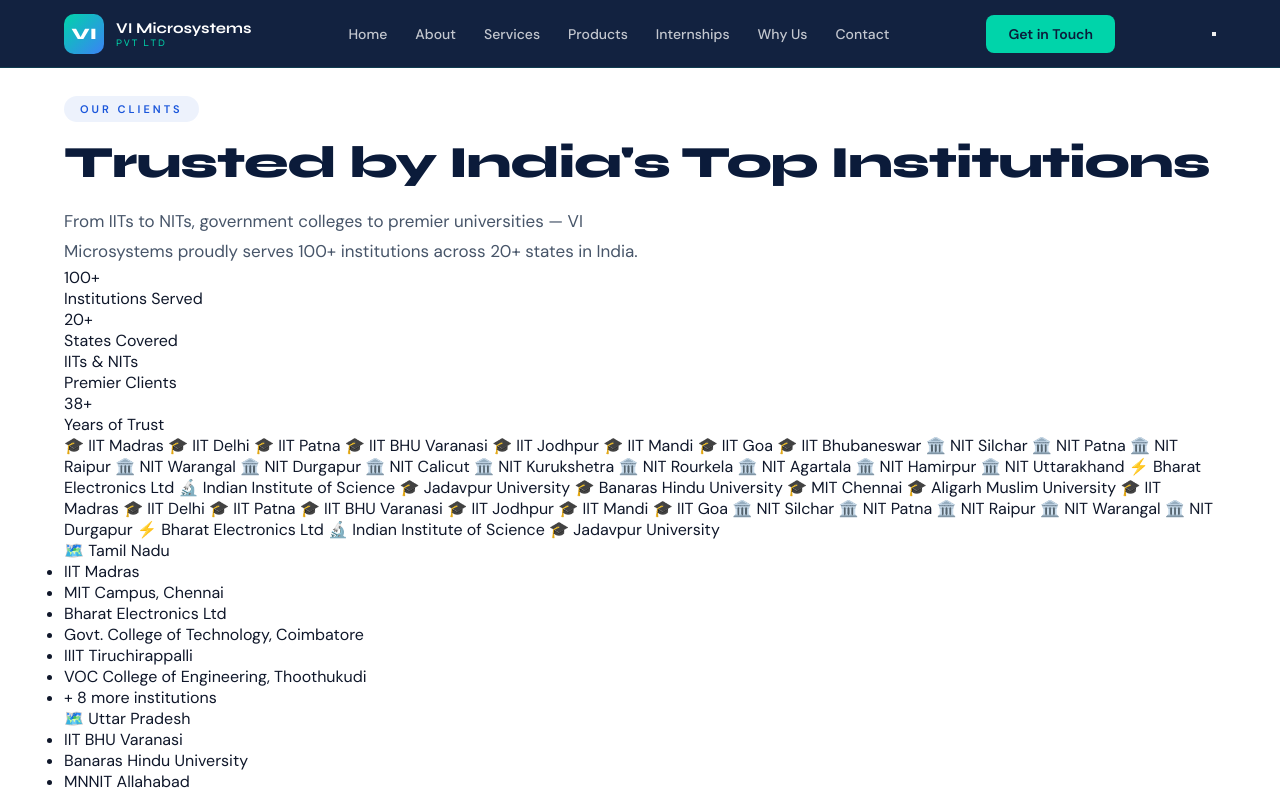
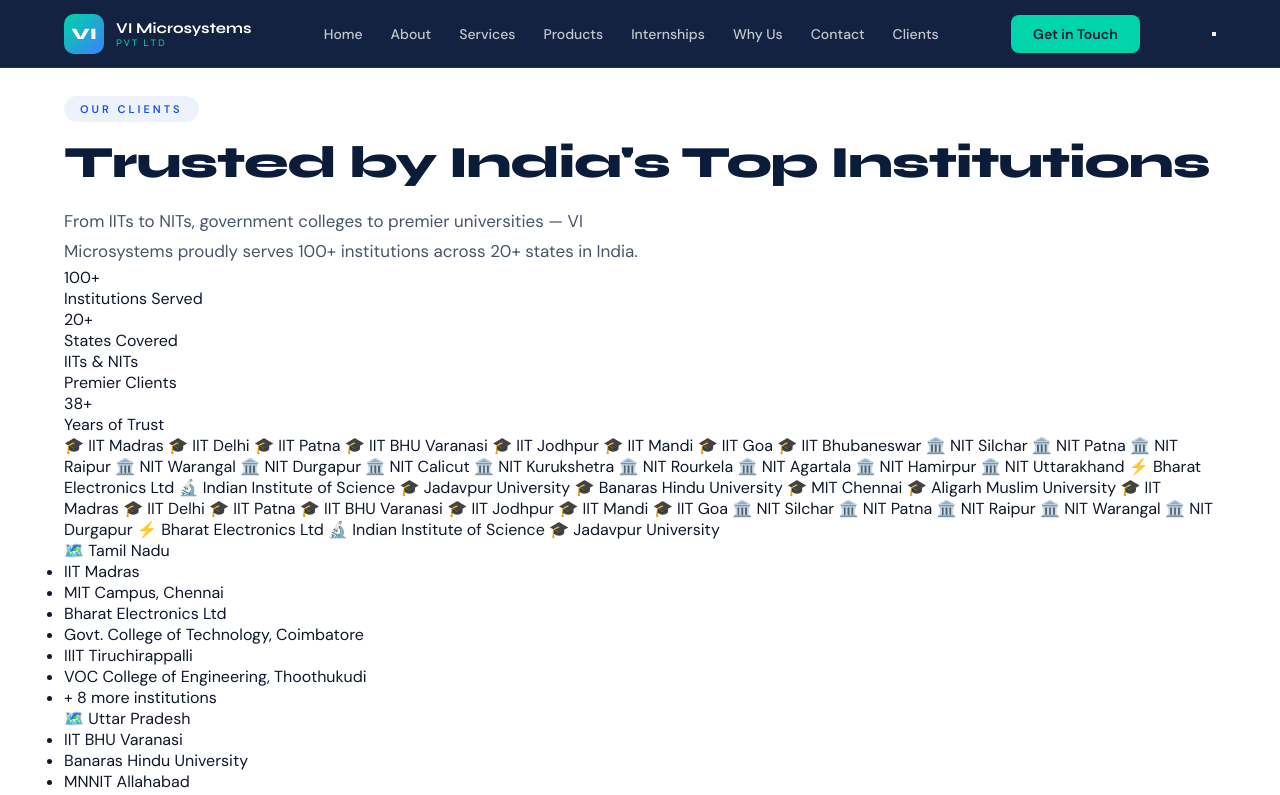
Before and after one commit to Sokerharish/vi-microsystems, a plain HTML site: page frontend/index.html in a window 1280 px wide. Shown: the top 795 px of the page. Drawn offline with nearby package versions, Linux system fonts and the light colour scheme.

Commit message:
added clients section to navbar

```diff
--- a/frontend/index.html
+++ b/frontend/index.html
@@ -479,6 +479,7 @@
     <li><a href="#internship">Internships</a></li>
     <li><a href="#why">Why Us</a></li>
     <li><a href="#contact">Contact</a></li>
+    <li><a href="#clients">Clients</a></li>
   </ul>
   <a href="#contact" class="nav-cta">Get in Touch</a>
   <button class="hamburger" id="hamburger" aria-label="Toggle menu">
```
